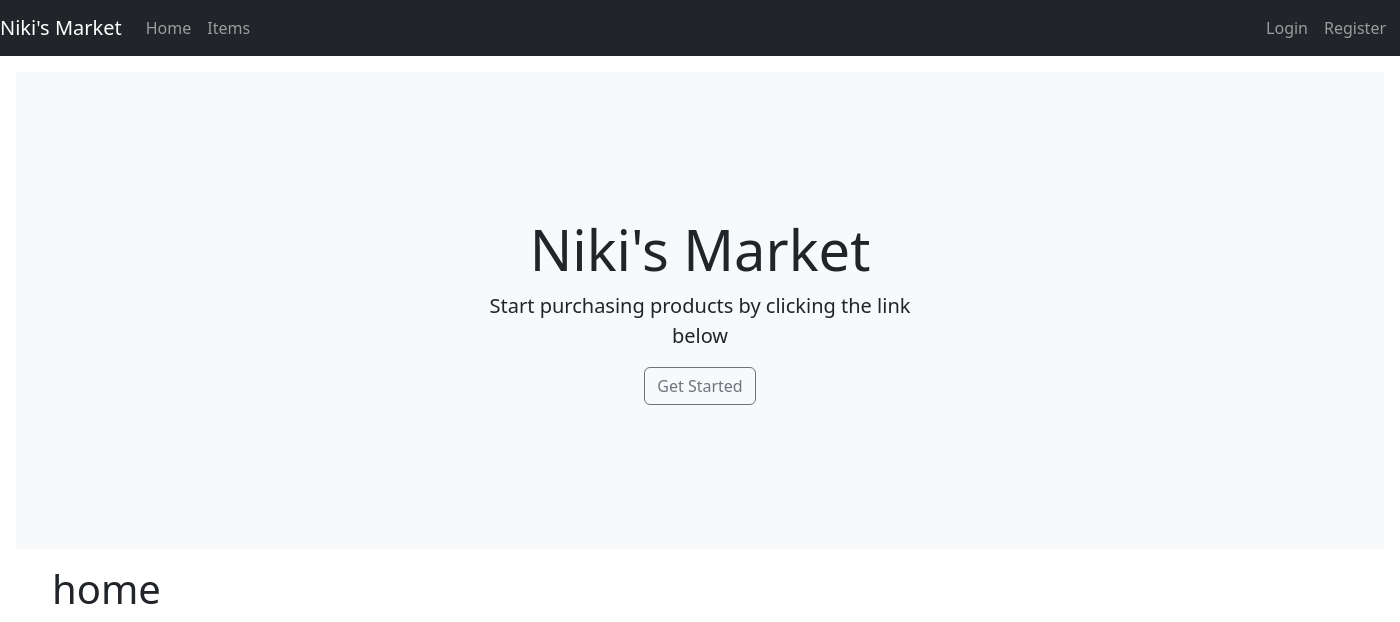
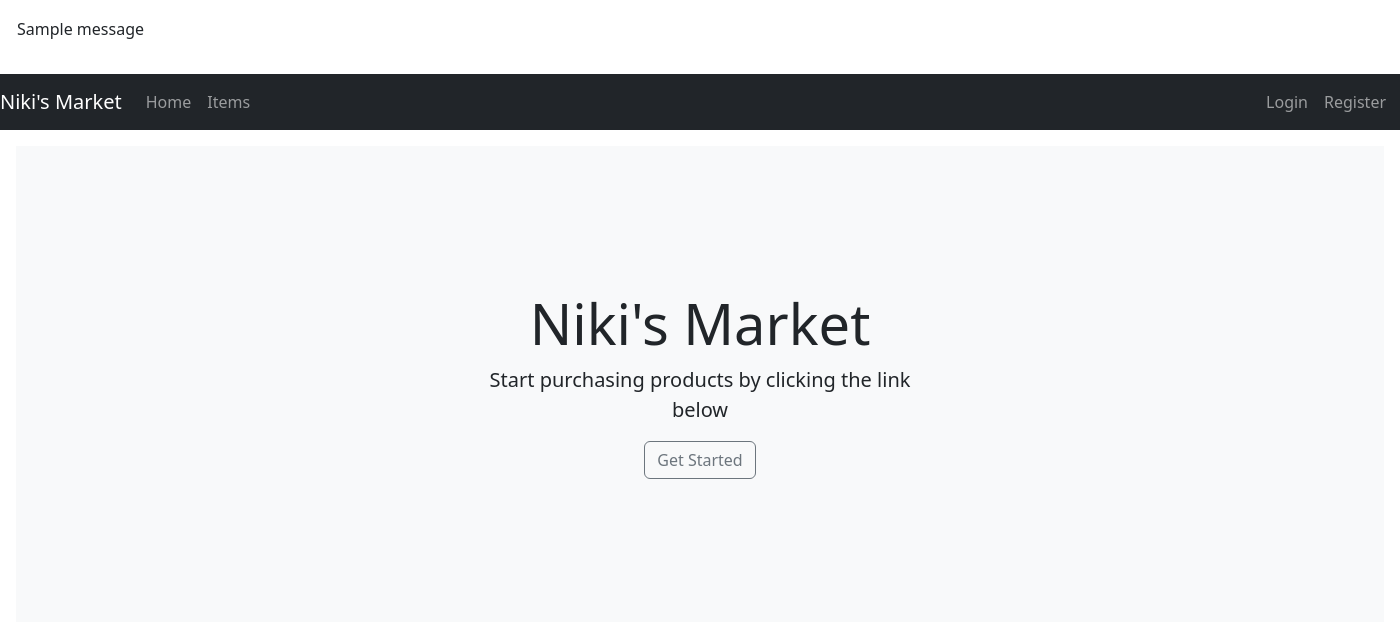
Before and after one commit to nikolayratayov/Market, a Django app: page / in a window 1400 px wide. Shown: the top 622 px of the page. Run offline with Django 4.2, Linux system fonts and the light colour scheme; one stand-in notice (Sample message) is shown; some libraries are stand-ins or nearby versions.

Commit message:
market app

```diff
--- a/market/main/templates/main/base.html
+++ b/market/main/templates/main/base.html
@@ -10,6 +10,13 @@
     <link href="https://cdn.jsdelivr.net/npm/bootstrap@5.2.3/dist/css/bootstrap.min.css" rel="stylesheet" integrity="sha384-rbsA2VBKQhggwzxH7pPCaAqO46MgnOM80zW1RWuH61DGLwZJEdK2Kadq2F9CUG65" crossorigin="anonymous">
   </head>
   <body>
+  {% if messages %}
+    {% for message in messages %}
+      <div class="alert">
+        {{ message }}
+      </div>
+    {% endfor %}
+  {% endif %}
   {% include 'main/includes/navbar.html' %}
   {% block pageheader %}
   {% endblock %}
--- a/market/main/views.py
+++ b/market/main/views.py
@@ -2,6 +2,7 @@ from django.shortcuts import render, redirect
 from .models import Item
 from django.contrib.auth import authenticate, login, logout
 from django.contrib.auth.forms import UserCreationForm
+from django.contrib import messages
 # Create your views here.
 
 
@@ -19,6 +20,7 @@ def itemspage(request):
             purchased_item_object = Item.objects.get(name=purchased_item)
             purchased_item_object.owner = request.user
             purchased_item_object.save()
+            messages.success(request, f'Congratulations. You just bought {purchased_item_object.name} for {purchased_item_object.price}')
         return redirect('items')
 
 def loginpage(request):
```
Also changed, not shown: market/db.sqlite3.
